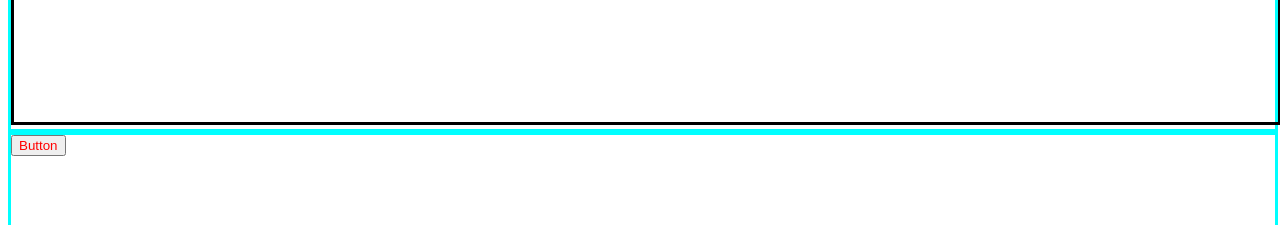
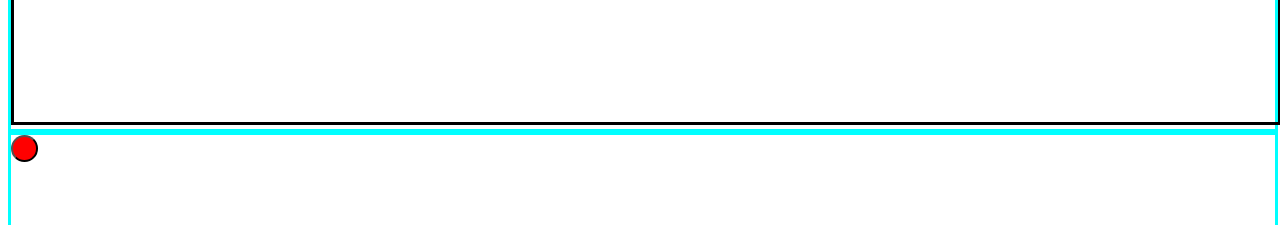
Before and after one commit to den8383/drawing, a Next.js app in the folder front/app/: page /posts/drawing in a window 1280 px wide. Shown: the part 840-1065 px from the top of the page. Built offline with nearby package versions, Linux system fonts and the light colour scheme.

Commit message:
[fix] color button design

```diff
--- a/front/app/components/PalettePanel/ColorButton/ColorButton.tsx
+++ b/front/app/components/PalettePanel/ColorButton/ColorButton.tsx
@@ -4,7 +4,7 @@ import styled from 'styled-components'
 const ColorButton = (props) =>{
   return (
     <div>
-      <Button color={props.color}>Button</Button>
+      <Button color={props.color}></Button>
     </div>
   )
 }
@@ -12,7 +12,10 @@ const ColorButton = (props) =>{
 const Button = styled.button.attrs(props => ({
   color:props.color
 }))`
-  color:${props => props.color}
+  background:${props => props.color};
+  height:2em;
+  width:2em;
+  border-radius:50%;
 `
 
 export default ColorButton
```
